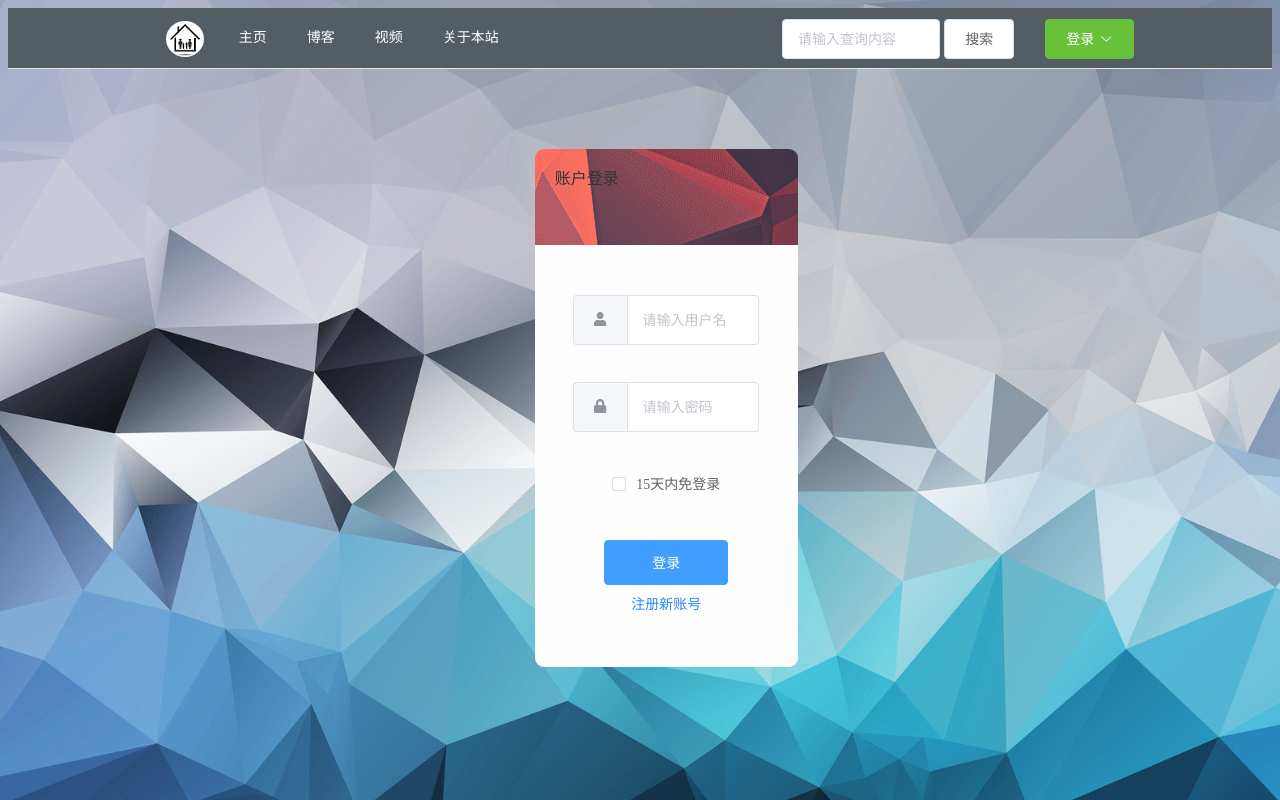
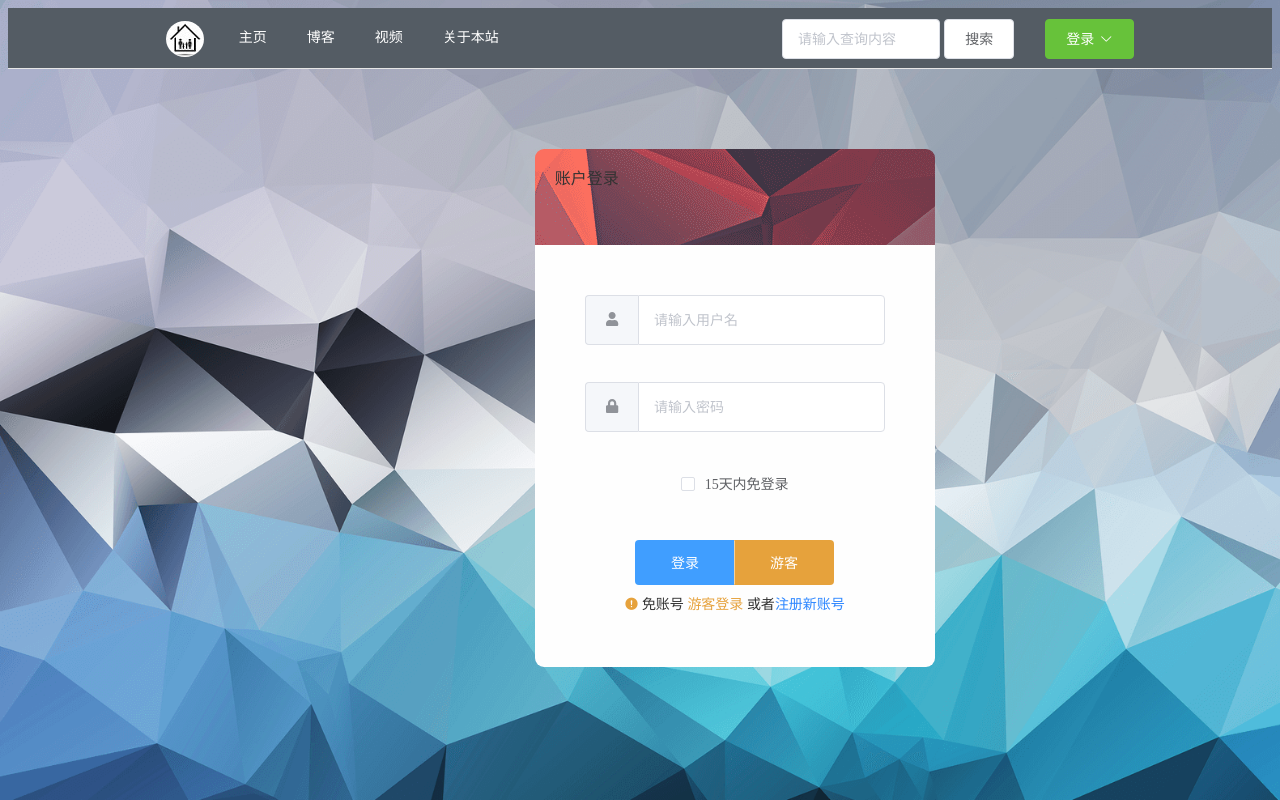
Before and after one commit to wangcanfeng01/do123-ui, a Vue app: page /login in a window 1280 px wide. Built offline with nearby package versions, Linux system fonts and the light colour scheme; no server answers; what mavon-editor would draw is missing.

Commit message:
登录页面适配

```diff
--- a/src/components/home/login.vue
+++ b/src/components/home/login.vue
@@ -1,6 +1,6 @@
 <template>
   <div id="login">
-    <el-col :span="5" :offset="10" style="margin-top: 5em">
+    <el-col :span="5" :offset="formOffset" style="margin-top: 5em;min-width: 400px">
       <el-container>
         <el-header class="loginHeader" :style="loginHeader">账户登录</el-header>
         <el-main>
@@ -30,11 +30,17 @@
               <el-form-item style="margin-top: 25px">
                 <el-row>
                   <el-col :span="16" :offset="4">
-                    <el-button type="primary" @click="userLogin('loginForm')" class="loginButton">登录</el-button>
+                    <el-button-group>
+                      <el-button type="primary" @click="userLogin('loginForm')" class="loginButton">登录</el-button>
+                      <el-button type="warning" @click="visitorLogin" class="visitorButton">游客</el-button>
+                    </el-button-group>
                   </el-col>
                 </el-row>
                 <el-row>
-                  <router-link id="register" to="/register" class="register">注册新账号</router-link>
+                  <span><i class="el-icon-warning" style="color: #E6A23C"></i>
+                    免账号
+                    <a @click="visitorLogin" class="visitor-link">游客登录</a>
+                    或者<router-link id="register" to="/register" class="register">注册新账号</router-link></span>
                 </el-row>
               </el-form-item>
             </el-col>
@@ -64,6 +70,7 @@ export default {
       }
     }
     return {
+      formOffset: document.body.clientWidth > 450 ? 10 : 1,
       loginForm: {
         username: '',
         password: ''
@@ -88,17 +95,17 @@ export default {
     userLogin (formName) {
       this.$refs[formName].validate((valid) => {
         if (valid) {
-          this.loginRequest()
+          this.loginRequest(this.loginForm.username, this.loginForm.password)
         } else {
           console.log('error submit!!')
           return false
         }
       })
     },
-    loginRequest () {
+    loginRequest (name, pwd) {
       localStorage.removeItem('user')
-      let username = encodeURIComponent(this.loginForm.username)
-      let password = encodeURIComponent(this.loginForm.password)
+      let username = encodeURIComponent(name)
+      let password = encodeURIComponent(pwd)
       this.$http.post('/ui/user/login?username=' + username + '&password=' + password).then(response => {
         if (response && response.data) {
           if (response.data.code === '0') {
@@ -118,6 +125,9 @@ export default {
           this.$message.error('用户名或密码输入错误')
         }
       })
+    },
+    visitorLogin () {
+      this.loginRequest('游客', 'visitor')
     }
   },
   mounted () {
@@ -151,10 +161,28 @@ export default {
   }
 
   .loginButton {
-    width: 100%;
+    width: 50%;
     margin: 0 auto;
     height: 45px;
     display: block;
+    min-width: 100px;
+  }
+
+  .visitorButton {
+    width: 50%;
+    margin: 0 auto;
+    height: 45px;
+    isplay: block;
+    min-width: 100px;
+  }
+
+  .visitor-link {
+    color: #E6A23C;
+  }
+
+  .visitor-link:hover {
+    color: coral;
+    cursor: pointer;
   }
 </style>
 <style>
```
